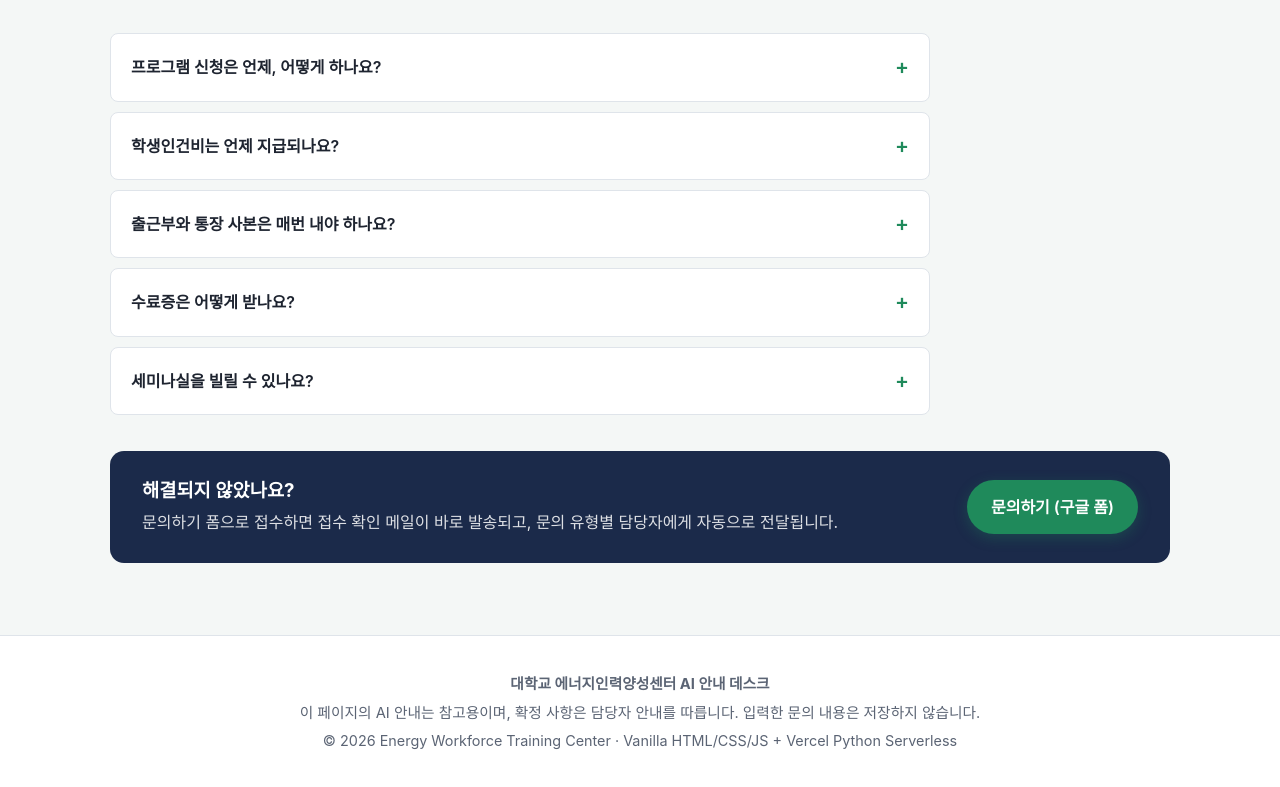
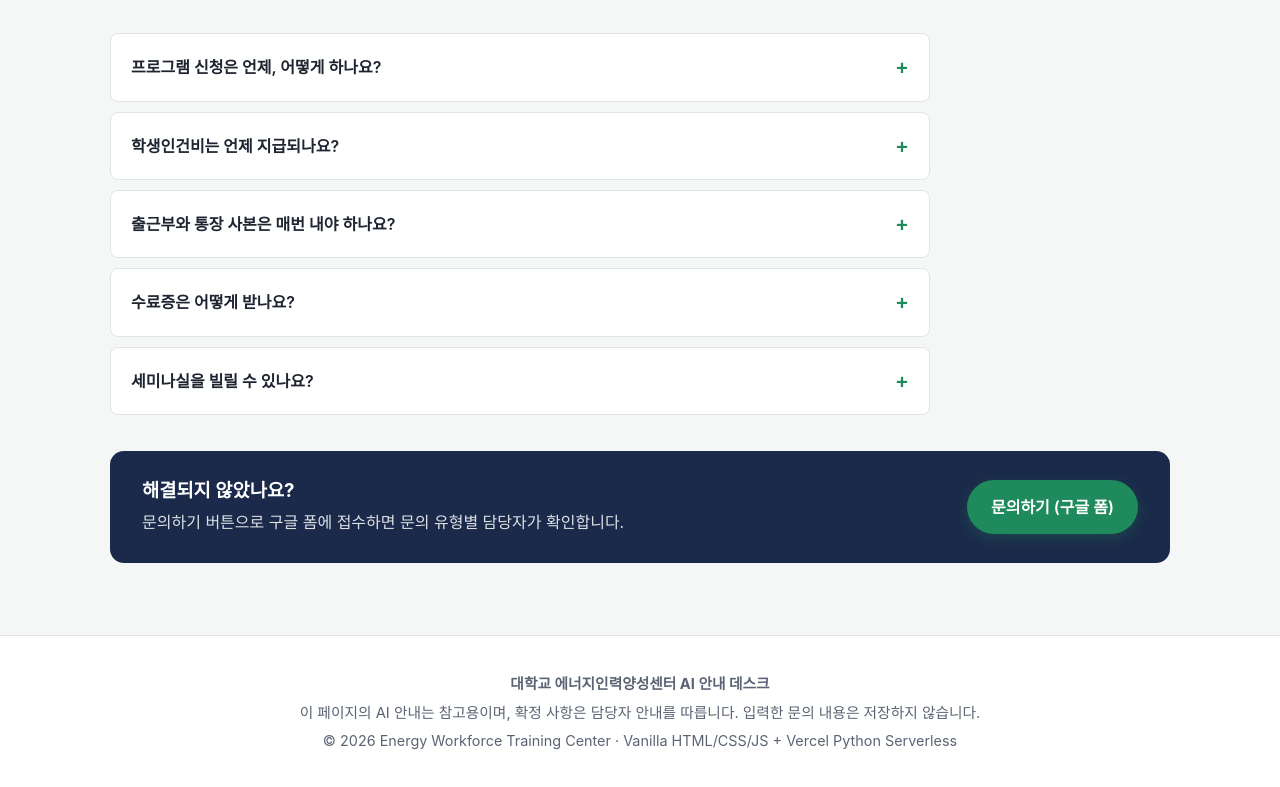
Before and after one commit to etu9317cw/codyssey_a1_3, a plain HTML site: page index.html in a window 1280 px wide. Shown: the part 2652-3439 px from the top of the page. Drawn offline with Linux system fonts and the light colour scheme.

Commit message:
배포 반영: 배포 URL 기록, 배포 확인 결과·요구사항 대조표 갱신, FAQ 배너 문구를 구글 폼 접수 안내로 수정

```diff
--- a/index.html
+++ b/index.html
@@ -223,7 +223,7 @@
         <div class="contact-box">
           <div>
             <h3>해결되지 않았나요?</h3>
-            <p>문의하기 폼으로 접수하면 접수 확인 메일이 바로 발송되고, 문의 유형별 담당자에게 자동으로 전달됩니다.</p>
+            <p>문의하기 버튼으로 구글 폼에 접수하면 문의 유형별 담당자가 확인합니다.</p>
           </div>
           <a class="btn btn-primary" id="contactLink" href="#" target="_blank" rel="noopener">문의하기 (구글 폼)</a>
         </div>
```
Also changed, not shown: 3 other files.
